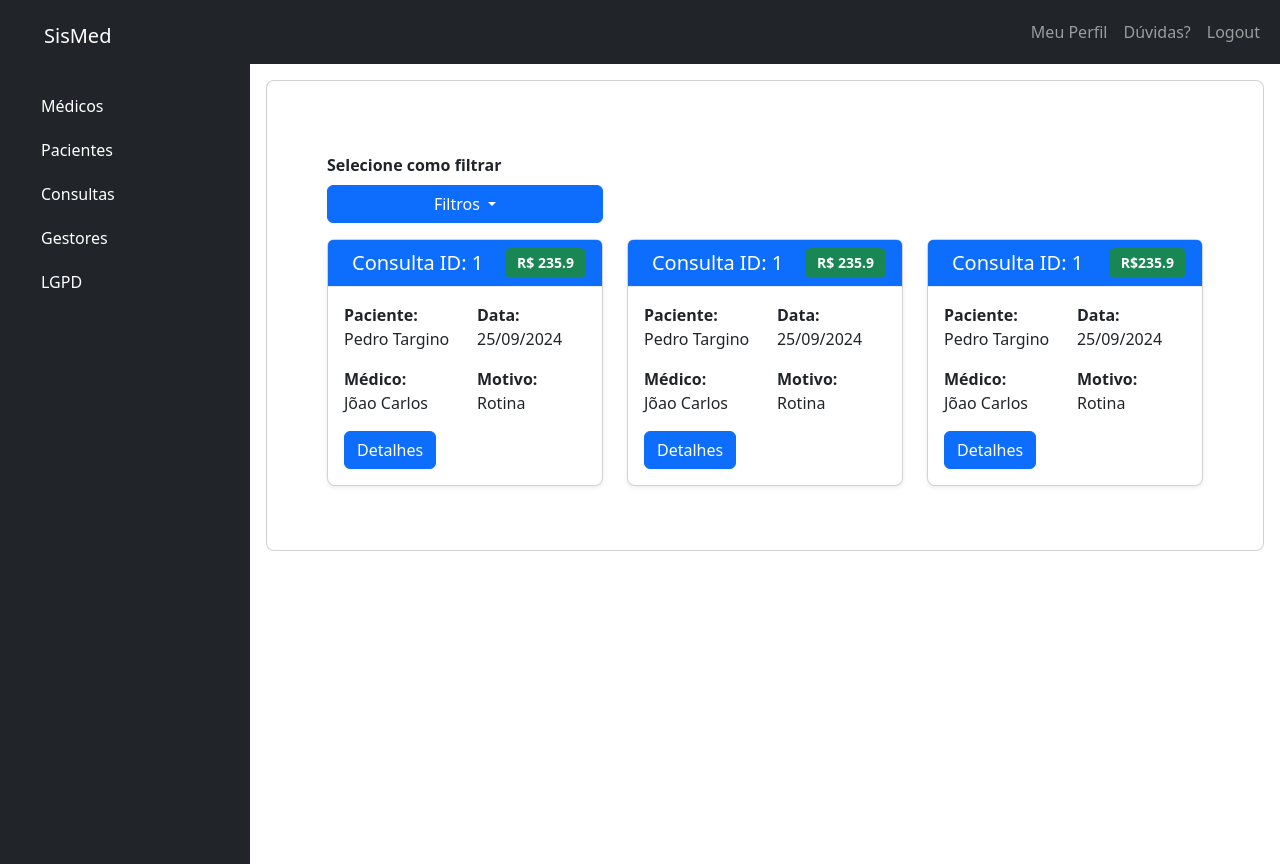
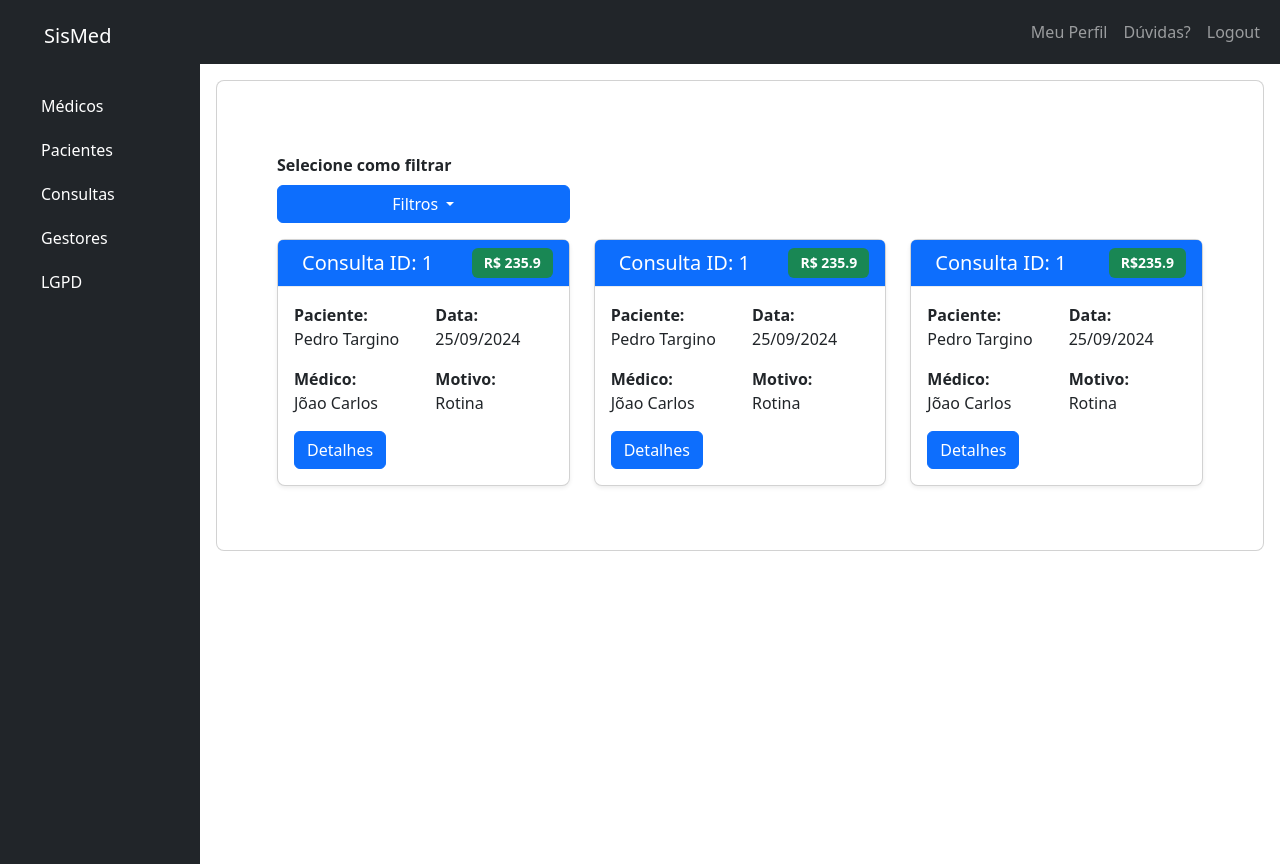
Before and after one commit to pedrogones/sismed, an Angular app: page /dashboard in a window 1280 px wide. Built offline with nearby package versions, Linux system fonts and the light colour scheme.

Commit message:
add a header layout

```diff
--- /dev/null
+++ b/src/app/layouts/header/header.component.html
@@ -0,0 +1,7 @@
+<header class="header">
+  <div class="container">
+    <div class="logo">
+      <h1>SisMed</h1>
+    </div>
+  </div>
+</header>
--- /dev/null
+++ b/src/app/layouts/header/header.component.scss
@@ -0,0 +1,28 @@
+
+.header {
+  background-color: #075EA2;
+  color: #ffffff;
+  padding: 10px 0;
+  position: fixed;
+  top: 0;
+  left: 0;
+  width: 100%;
+  z-index: 1000;
+}
+
+
+.header .container {
+  max-width: 1200px;
+  margin: 0 auto;
+  padding: 0 15px;
+}
+
+/* Estilo para o logo */
+.header .logo {
+  text-align: center;
+}
+
+.header .logo h1 {
+  margin: 0;
+  font-size: 24px;
+}
--- /dev/null
+++ b/src/app/layouts/main-panel/main-panel.component.html
@@ -0,0 +1 @@
+<router-outlet></router-outlet>
--- /dev/null
+++ b/src/app/layouts/main-panel/main-panel.component.scss
@@ -0,0 +1,10 @@
+/* Estilo para o footer */
+.main-footer {
+  background-color: #f8f9fa; /* Cor de fundo opcional para o footer */
+  border-top: 1px solid #e4e4e4; /* Borda superior opcional */
+  padding: 10px 20px; /* Espaçamento interno */
+  position: absolute;
+  bottom: 0;
+  width: auto; /* Faz com que o footer ocupe toda a largura da tela */
+  text-align: center; /* Centraliza o texto horizontalmente */
+}
--- a/src/app/layouts/render/render.component.html
+++ b/src/app/layouts/render/render.component.html
@@ -2,6 +2,6 @@
 <div class="d-flex" style="min-height: 100vh;">
   <app-sidebar></app-sidebar>
   <div class="content flex-grow-1 p-3">
-    <router-outlet></router-outlet>
+    <app-main-panel></app-main-panel>
   </div>
 </div>
--- a/src/app/layouts/render/render.component.ts
+++ b/src/app/layouts/render/render.component.ts
@@ -4,11 +4,13 @@ import { NavBarComponent } from '../nav-bar/nav-bar.component';
 import { SidebarComponent } from '../side-bar/sidebar/sidebar.component';
 import { SpinnerComponent } from '../spinner/spinner.component';
 import { CommonModule } from '@angular/common';
+import { FooterPanelComponent } from '../footer-panel/footer-panel.component';
+import { MainPanelComponent } from '../main-panel/main-panel.component';
 
 @Component({
   selector: 'app-render',
   standalone: true,
-  imports: [RouterOutlet, NavBarComponent, SidebarComponent, CommonModule],
+  imports: [RouterOutlet, NavBarComponent, SidebarComponent, CommonModule, FooterPanelComponent, MainPanelComponent],
   templateUrl: './render.component.html',
   styleUrl: './render.component.scss'
 })
--- a/src/app/layouts/side-bar/sidebar/sidebar.component.scss
+++ b/src/app/layouts/side-bar/sidebar/sidebar.component.scss
@@ -1,5 +1,5 @@
 #sidebar {
-  width: 250px;
+  width: 25vh;
 }
 
 .nav-link {
```
Also changed, not shown: src/app/layouts/header/header.component.ts (added, +12 -0 lines), src/app/layouts/main-panel/main-panel.component.ts (added, +13 -0 lines), 2 other files (tests, documents, lock files or other folders).
